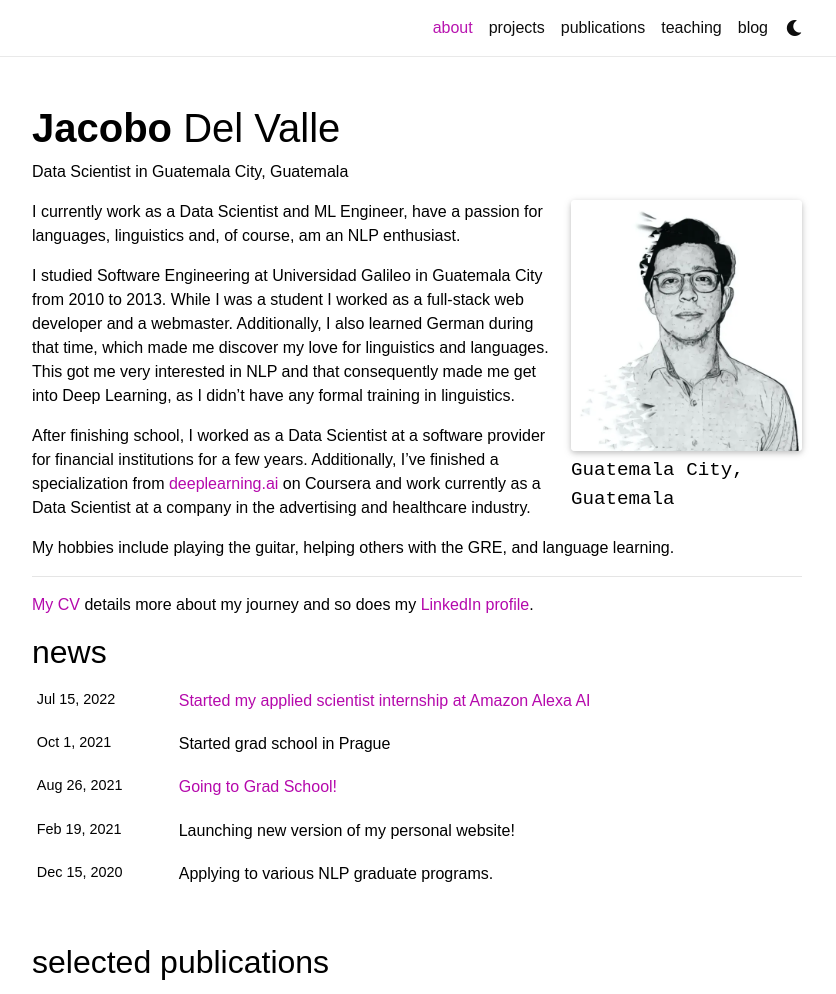
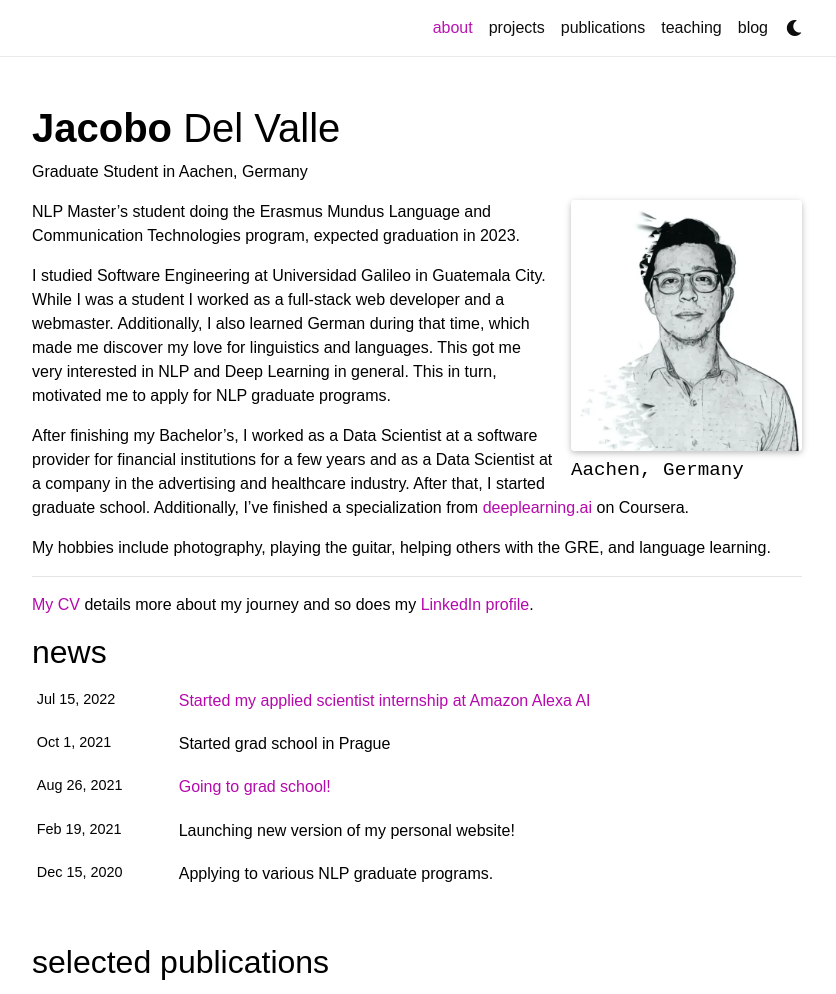
Before and after one commit to jjdelvalle/jjdv, a Jekyll site: the page built from _pages/about.md, in a window 1280 px wide and 1304 px high, cut to the strip 0-994 px from the top of the window. Shown: the whole strip, without its empty margins (223-1059 px from the left). Built offline with Jekyll 4.4.1, drawn with Linux system fonts in a browser that asks for light colours; nearby versions of some CDN libraries; some web fonts are replaced; a style sheet for code colours, icons or effects is not loaded.

Commit message:
Update personal info and about page

```diff
--- a/_pages/about.md
+++ b/_pages/about.md
@@ -2,26 +2,27 @@
 layout: about
 title: about
 permalink: /
-description: Data Scientist in Guatemala City, Guatemala
+description: Graduate Student in Aachen, Germany
 
 profile:
   align: right
   image: prof_pic.webp
   address: >
-    <p>Guatemala City, Guatemala</p>
+    <p>Aachen, Germany</p>
 
 news: true  # includes a list of news items
 selected_papers: true # includes a list of papers marked as "selected={true}"
 social: true  # includes social icons at the bottom of the page
 ---
 
-I currently work as a Data Scientist and ML Engineer, have a passion for languages, linguistics and, of course, am an NLP enthusiast.
+NLP Master's student doing the Erasmus Mundus Language and Communication Technologies program, expected graduation in 2023.
 
-I studied Software Engineering at Universidad Galileo in Guatemala City from 2010 to 2013. While I was a student I worked as a full-stack web developer and a webmaster. Additionally, I also learned German during that time, which made me discover my love for linguistics and languages. This got me very interested in NLP and that consequently made me get into Deep Learning, as I didn't have any formal training in linguistics.
+I studied Software Engineering at Universidad Galileo in Guatemala City. While I was a student I worked as a full-stack web developer and a webmaster. Additionally, I also learned German during that time, which made me discover my love for linguistics and languages. This got me very interested in NLP and Deep Learning in general. This in turn, motivated me to apply for NLP graduate programs.
 
-After finishing school, I worked as a Data Scientist at a software provider for financial institutions for a few years. Additionally, I've finished a specialization from [deeplearning.ai](https://deeplearning.ai){:target="\_blank"}{:rel="noreferrer"} on Coursera and work currently as a Data Scientist at a company in the advertising and healthcare industry.
+After finishing my Bachelor's, I worked as a Data Scientist at a software provider for financial institutions for a few years and as a Data Scientist at a company in the advertising and healthcare industry. After that, I started graduate school.
+Additionally, I've finished a specialization from [deeplearning.ai](https://deeplearning.ai){:target="\_blank"}{:rel="noreferrer"} on Coursera.
 
-My hobbies include playing the guitar, helping others with the GRE, and language learning.
+My hobbies include photography, playing the guitar, helping others with the GRE, and language learning.
 
 ***
 
```
Also changed, not shown: _news/going_to_gradschool.md (+2 -2 lines).
